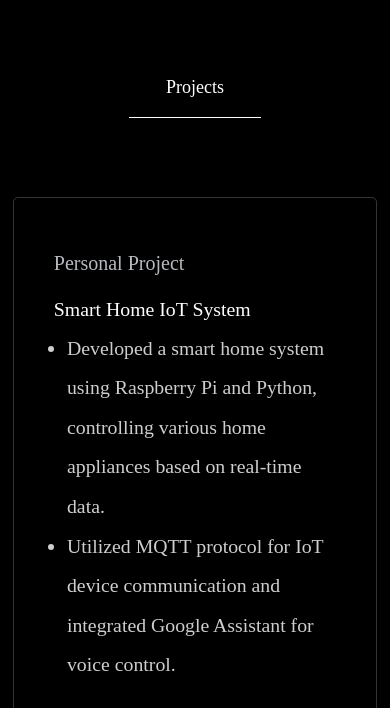
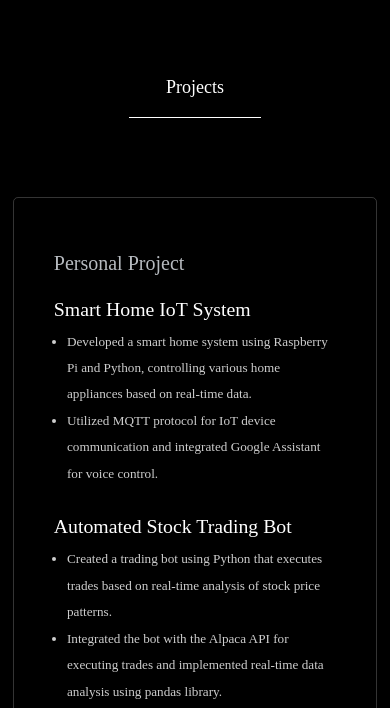
Before and after one commit to Tushara00/Jevaughn, a plain HTML site: page projects.html in a window 390 px wide. Shown: the part 469-1177 px from the top of the page. Drawn offline with nearby package versions, Linux system fonts and the light colour scheme.

Commit message:
error fix

```diff
--- a/assets/projects.css
+++ b/assets/projects.css
@@ -139,4 +139,11 @@ h5 {
     margin-right: 1rem;
     margin-left: 1rem;
   }
+
+  .projects li{
+    font-size: 1rem;
+  }
+  .projects li{
+    line-height:2rem;
+  }
 }
```
